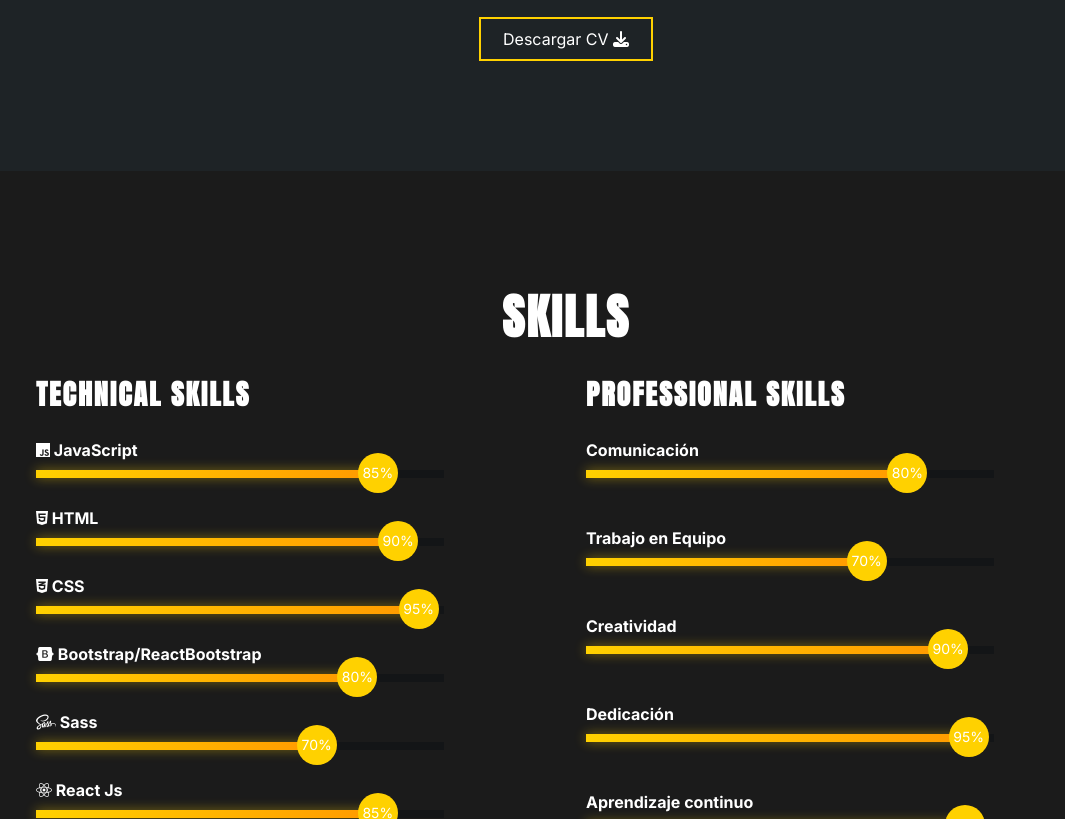
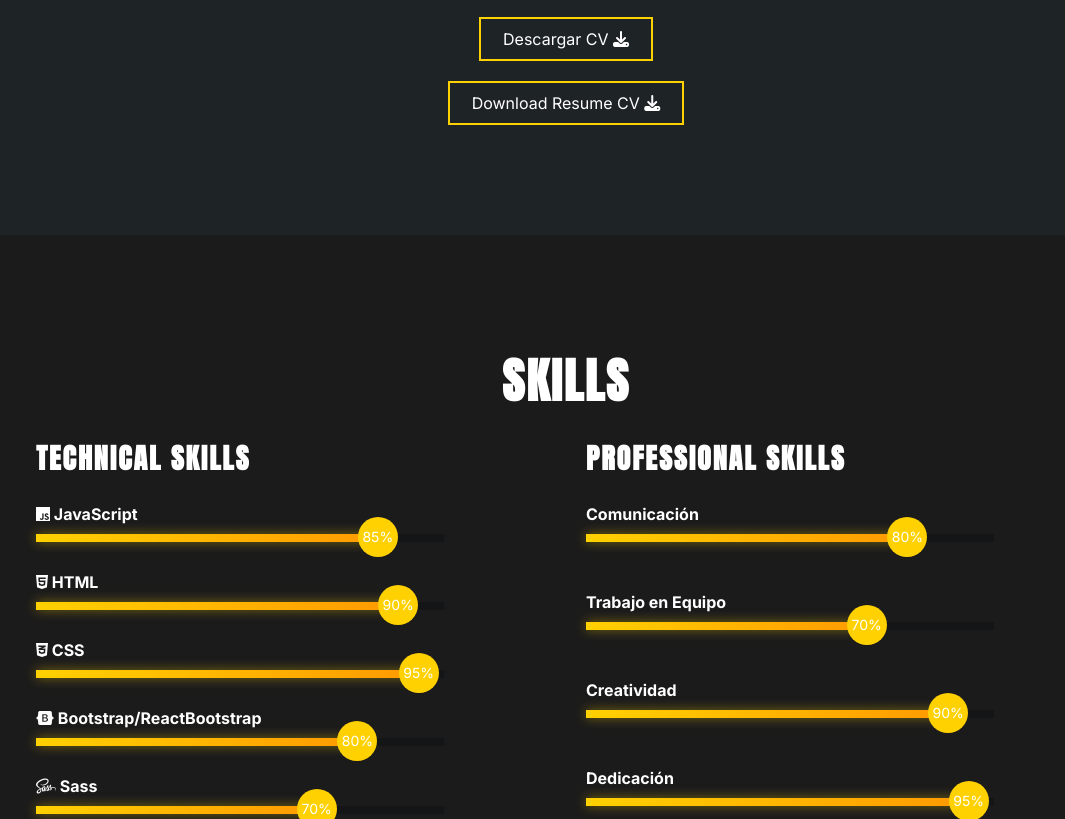
Before and after one commit to SantiagoSantoro/Portfolio, a website: page index.html in a window 1280 px wide. Shown: the part 1605-2424 px from the top of the page, without its empty margins (74-1139 px from the left). Drawn offline with nearby package versions, Linux system fonts and the light colour scheme.

Commit message:
upload resume

```diff
--- a/index.html
+++ b/index.html
@@ -194,6 +194,13 @@
                 download="Santiago_Santoro_Fullstack_Developer_CV.pdf">
                 <button>
                     Descargar CV <i class="fa-solid fa-download"></i>
+                    <span class="overlay"></span>
+                </button>
+            </a>
+            <a href="https://raw.githubusercontent.com/SantiagoSantoro/Portfolio/main/cv/Santiago_Santoro_Fullstack_Developer.pdf"
+                download="Santiago_Santoro_Fullstack_Developer">
+                <button>
+                    Download Resume CV <i class="fa-solid fa-download"></i>
                     <span class="overlay"></span>
                 </button>
             </a>
```
Also changed, not shown: 3 other files.
